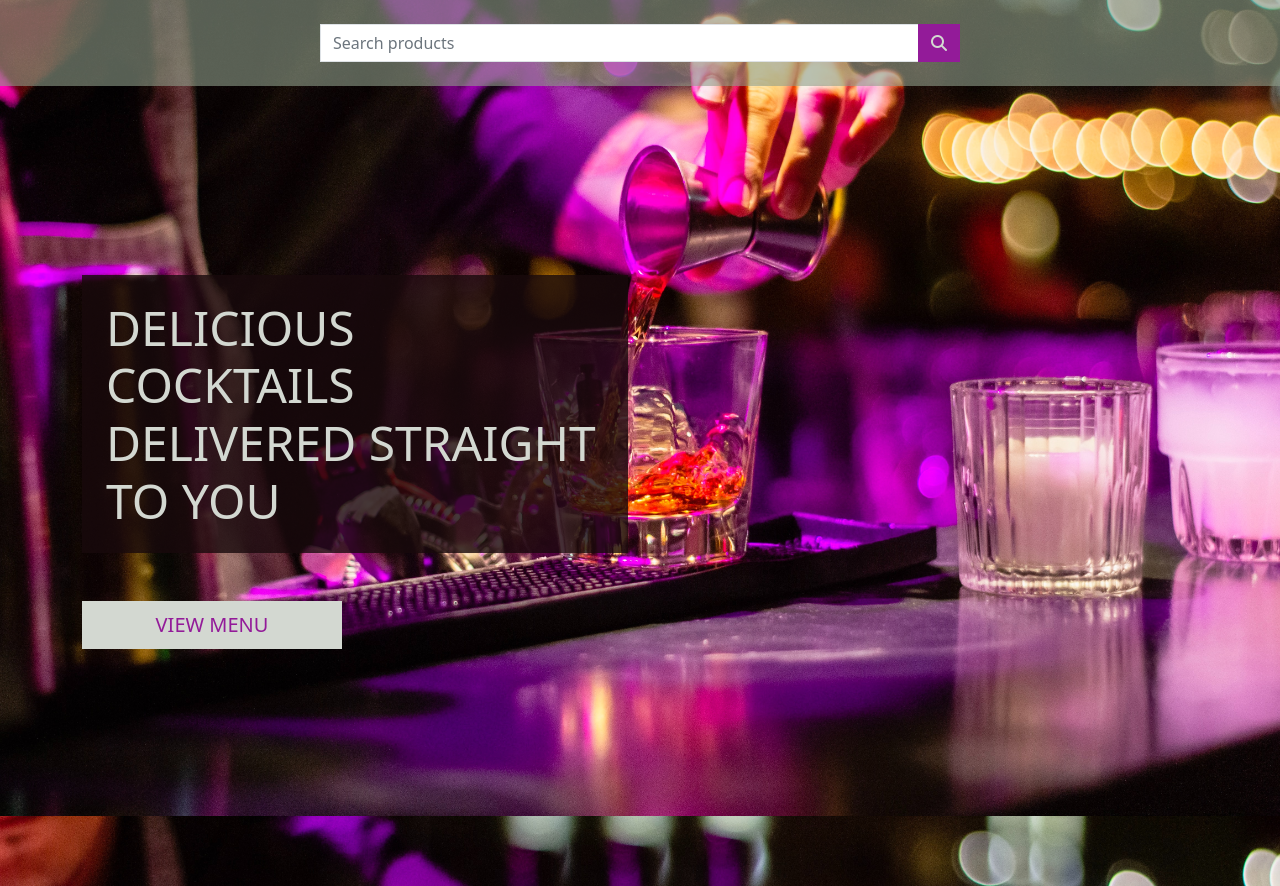
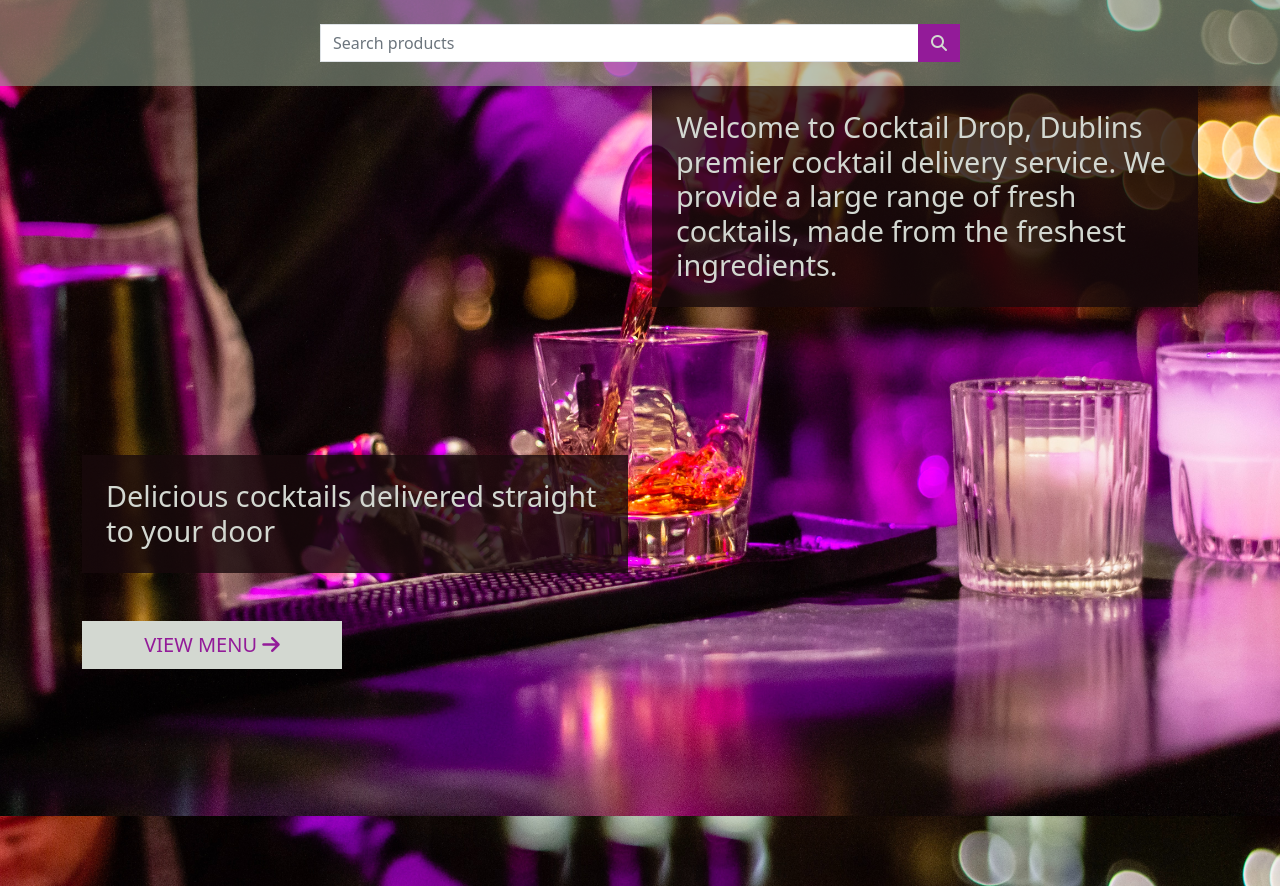
Before and after one commit to Johnathonanon/cocktail_drop, a Django app: page / in a window 1280 px wide. Shown: the part 80-966 px from the top of the page. Run offline with Django 3.2, Linux system fonts and the light colour scheme; some libraries are stand-ins or nearby versions.

Commit message:
add text box index.html and css

```diff
--- a/home/templates/home/index.html
+++ b/home/templates/home/index.html
@@ -11,16 +11,27 @@
 
 {% block content %}
 <div class="container h-100">
-        <div class="row h-100">
+    <div class="row h-25">
+        <div class="col-12 col-md-6 my-auto ms-auto">
+            <div class="black-bg rounded-0">
+                <h5 class="display-5 p-4 text-box">
+                    Welcome to Cocktail Drop,
+                    Dublins premier cocktail delivery service.
+                    We provide a large range of fresh cocktails, made from the freshest ingredients.
+                </h5>
+            </div>
+        </div>
+    </div>
+    <div class="row h-75">
         <div class="col-7 col-md-6 my-auto">
             <div class="black-bg rounded-0">
-                    <h3 class="display-5 p-4 logo">
-                        Delicious cocktails delivered straight to you
-                    </h3>
+                <h4 class="display-5 p-4 text-box">
+                    Delicious cocktails delivered straight to your door
+                </h4>
             </div>
             <div class="my-5">
                 <h4>
-                        <a href="" class="shop-button btn btn-lg text-uppercase rounded-0">View Menu</a>
+                    <a href="" class="shop-button btn btn-lg text-uppercase rounded-0">View Menu <i class="fa-solid fa-arrow-right"></i></a>
                 </h4>
             </div>
         </div>
--- a/static/css/base.css
+++ b/static/css/base.css
@@ -74,6 +74,11 @@ body {
     color: #931b99;
 }
 
+.text-box {
+    font-weight: 300;
+    font-size: 1.8rem;
+}
+
 .shop-button {
     background-color: #d3d8d1;
     color: #931b99;
```
Lines whose indentation alone changed are shown as unchanged.
